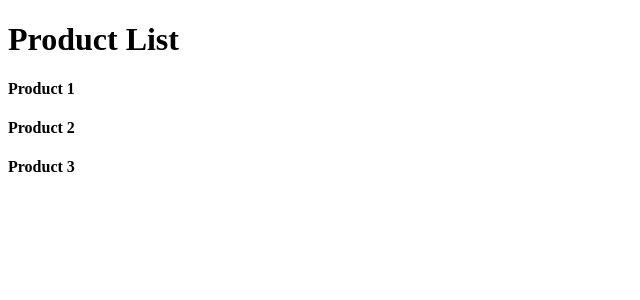
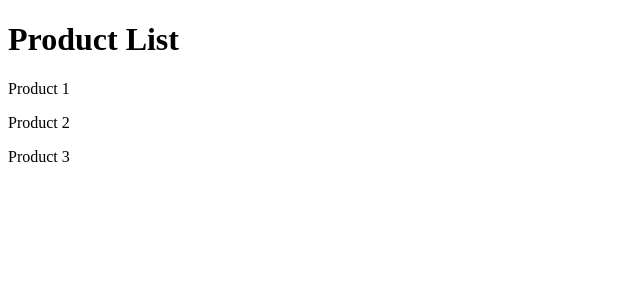
Before and after one commit to Dipsaint1/next, a Next.js app: page /products in a window 1280 px wide. Shown: the top 300 px of the page, without its empty margins (0-640 px from the left). Built offline with nearby package versions, Linux system fonts and the light colour scheme.

Commit message:
added dynamic route

```diff
--- /dev/null
+++ b/src/app/blog/first/page.tsx
@@ -0,0 +1,3 @@
+export default function FirstBlog() {
+  return <h1>First Blog Post</h1>
+};
--- /dev/null
+++ b/src/app/blog/second/page.tsx
@@ -0,0 +1,3 @@
+export default function SecondPost() {
+  return <h3>Second Post</h3>
+};
--- a/src/app/products/page.tsx
+++ b/src/app/products/page.tsx
@@ -1,10 +1,10 @@
-export default function ProductList(){
-  return (
+export default function ProductList() {
+  return(
     <>
       <h1>Product List</h1>
-      <h4>Product 1</h4>
-      <h4>Product 2</h4>
-      <h4>Product 3</h4>
+      <p>Product 1</p>
+      <p>Product 2</p>
+      <p>Product 3</p>
     </>
   )
-}
+};
```
Also changed, not shown: src/app/products/[productId]/page.tsx (+8 -5 lines), src/app/products/[productId]/review/[reviewId]/not-found.tsx (deleted, +0 -7 lines), src/app/products/[productId]/review/[reviewId]/page.tsx (deleted, +0 -15 lines), src/app/products/[productId]/review/page.tsx (deleted).
